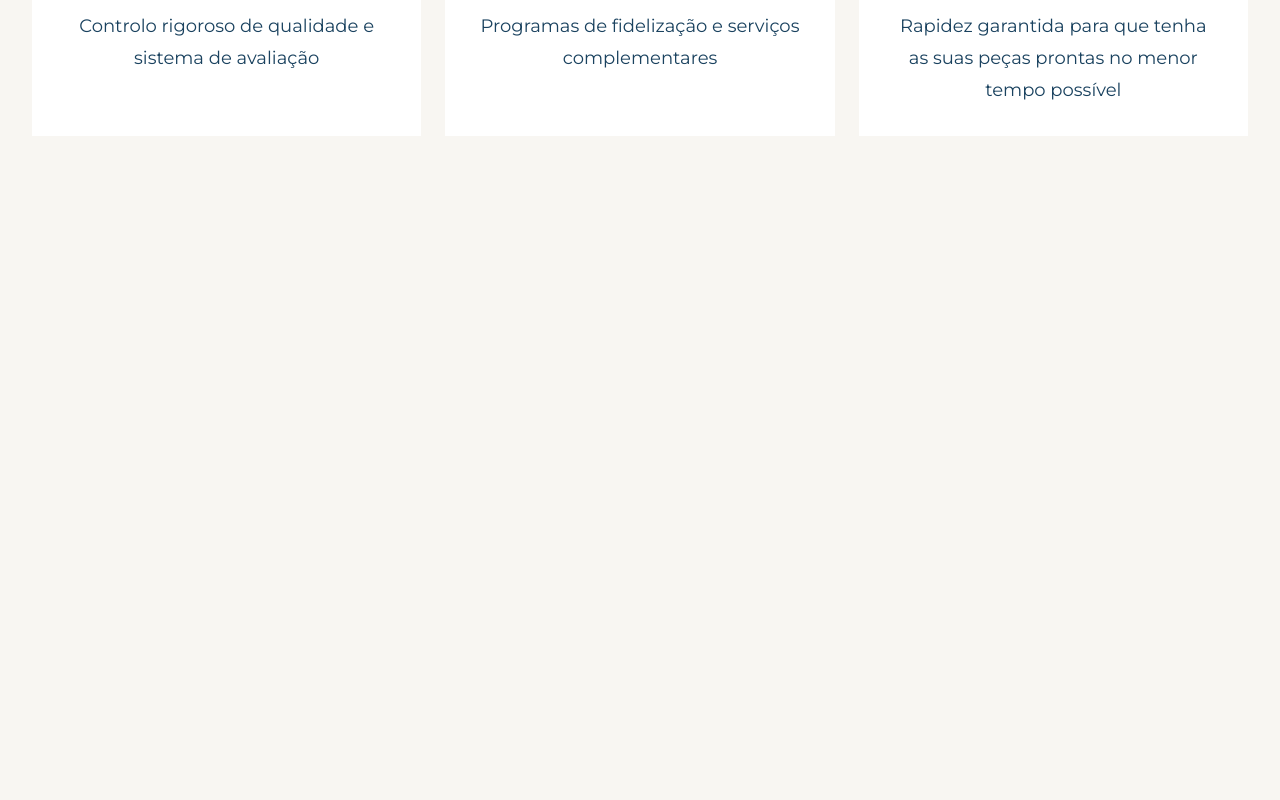
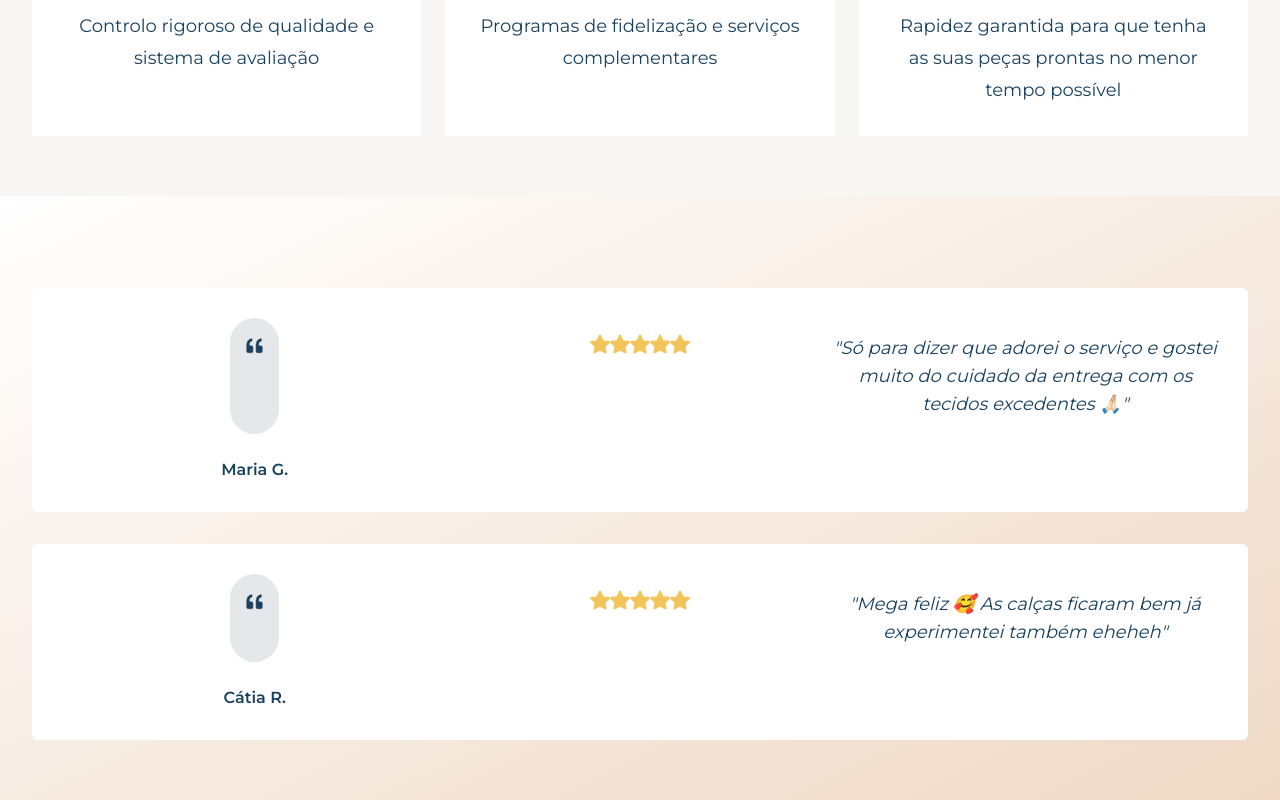
Before and after one commit to claudivieira/costura-a-porta, a Next.js app: page / in a window 1280 px wide. Shown: the part 1062-1862 px from the top of the page. Before the commit the page ends 1258 px from the top, so only its background shows below. Built offline with nearby package versions, Linux system fonts and the light colour scheme.

Commit message:
Create Testimonials section and component

```diff
--- a/app/components/IconCardComponent.tsx
+++ b/app/components/IconCardComponent.tsx
@@ -16,7 +16,7 @@ const IconCardComponent = ({ iconName, title, subtitle }: IconCardProps) => {
         <>
             <div className='p-3 bg-gray-200 rounded-full'>
                 <Icon size={25} strokeWidth={0.3} />
-                </div>
+            </div>
             <h3 className='text-xl font-semibold py-2'>{title}</h3>
             <p className='text-center'>{subtitle}</p>
         </>
--- /dev/null
+++ b/app/components/Testimonials.tsx
@@ -0,0 +1,28 @@
+import React from 'react'
+import { BsQuote, BsFillStarFill } from "react-icons/bs";
+
+type TestimonialsProps = {
+    name: string,
+    testimonial: string
+}
+
+const Testimonials = ({name, testimonial}: TestimonialsProps) => {
+  return (
+    <div className='grid lg:grid-cols-3 justify-items-center bg-white mt-8 p-[30px] rounded-md'>
+        <div className='p-3 bg-gray-200 rounded-full py-4'>
+            <BsQuote size={25} strokeWidth={0.3} />
+        </div>
+        <div className='flex flex-row py-4'>
+            <BsFillStarFill size={20} strokeWidth={0.3} color='#f2c45a' />
+            <BsFillStarFill size={20} strokeWidth={0.3} color='#f2c45a' />
+            <BsFillStarFill size={20} strokeWidth={0.3} color='#f2c45a' />
+            <BsFillStarFill size={20} strokeWidth={0.3} color='#f2c45a' />
+            <BsFillStarFill size={20} strokeWidth={0.3} color='#f2c45a' />
+        </div>
+        <p className='py-4 italic text-lg'>"{testimonial}"</p>
+        <p className='pt-6 font-semibold text-base'>{name}</p>
+    </div>
+  )
+}
+
+export default Testimonials
--- a/app/page.tsx
+++ b/app/page.tsx
@@ -2,6 +2,7 @@ import Image from "next/image";
 import RequestService from "./components/RequestServiceBtn";
 import { BsExclamationCircle, BsCheck2Circle } from "react-icons/bs";
 import IconCardComponent from "./components/IconCardComponent";
+import Testimonials from "./components/Testimonials";
 
 const benefits = [
   {
@@ -36,8 +37,16 @@ const benefits = [
   },
 ]
 
-
-
+const testimonials = [
+  {
+    name: "Maria G.",
+    testimonial: "Só para dizer que adorei o serviço e gostei muito do cuidado da entrega com os tecidos excedentes 🙏🏻"
+  },
+  {
+    name: "Cátia R.",
+    testimonial: "Mega feliz 🥰 As calças ficaram bem já experimentei também eheheh"
+  }
+]
 
 export default function Home() {
   return (
@@ -115,6 +124,15 @@ export default function Home() {
           } )}
           </div>
         </section>
+        <section className="py-15 px-6 lg:px-8 text-center bg-gradient-to-br from-white to-secondary-warmer">
+          {testimonials && testimonials.map((testimonial, index) => {
+            return (
+              <div key={index}>
+                <Testimonials name={testimonial.name} testimonial={testimonial.testimonial} />
+              </div>
+            )
+          })}
+        </section>
       </main>
       <footer className="row-start-3 flex gap-[24px] flex-wrap items-center justify-center">
 
```
